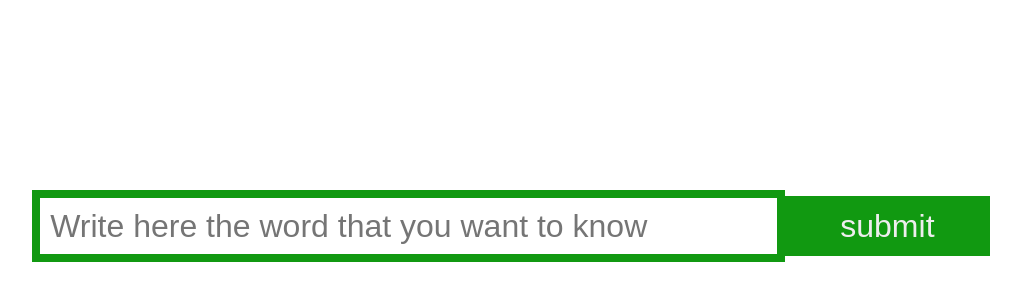
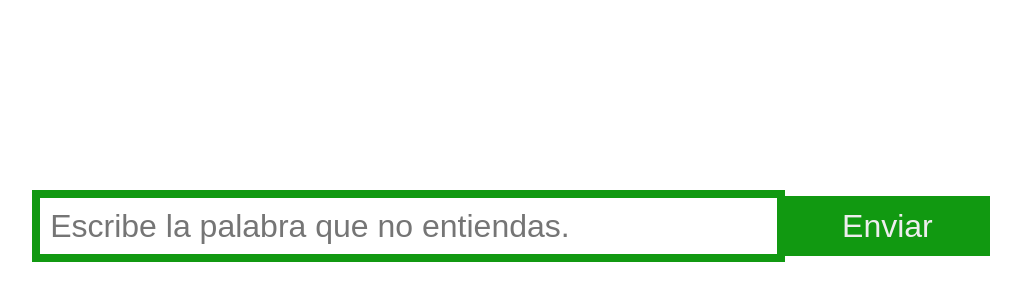
Before and after one commit to KighteW3/WordMeaning, a plain HTML site: page index.html in a window 1280 px wide. Shown: the part 174-474 px from the top of the page, without its empty margins (129-1150 px from the left). Drawn offline with Linux system fonts and the light colour scheme.

Commit message:
finished

```diff
--- a/code.js
+++ b/code.js
@@ -1,4 +1,4 @@
 function wordSearch() {
 	let word = document.querySelector(".text-input").value;
-    window.open(`https://www.google.com/search?q=what+does+${word}+mean?`);
+    window.open(`https://www.google.com/search?q=¿+Qué+significa+${word}+?`);
 }
--- a/index.html
+++ b/index.html
@@ -12,8 +12,8 @@
 	<div class="viewport">
 		<div class="div-primario">
 	        <form class="form-parent" target="_top" method="get" onsubmit="return wordSearch()">
-		        <input class="text-input form-child" type="text" placeholder="Write here the word that you want to know">
-		        <input class="submit-input form-child" type="submit" value="submit">
+		        <input class="text-input form-child" type="text" placeholder="Escribe la palabra que no entiendas.">
+		        <input class="submit-input form-child" type="submit" value="Enviar">
 	        </form>
 		</div>
 	</div>
```
